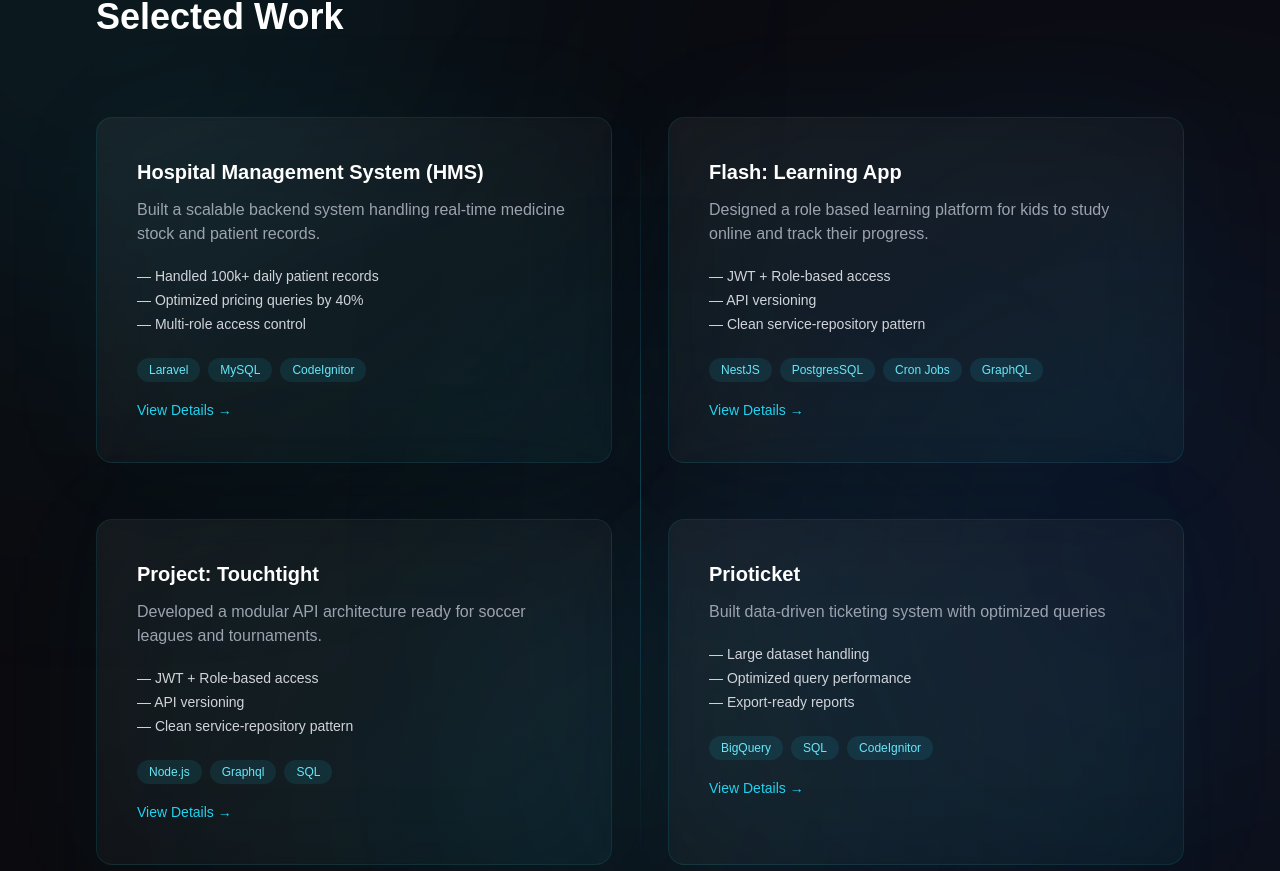
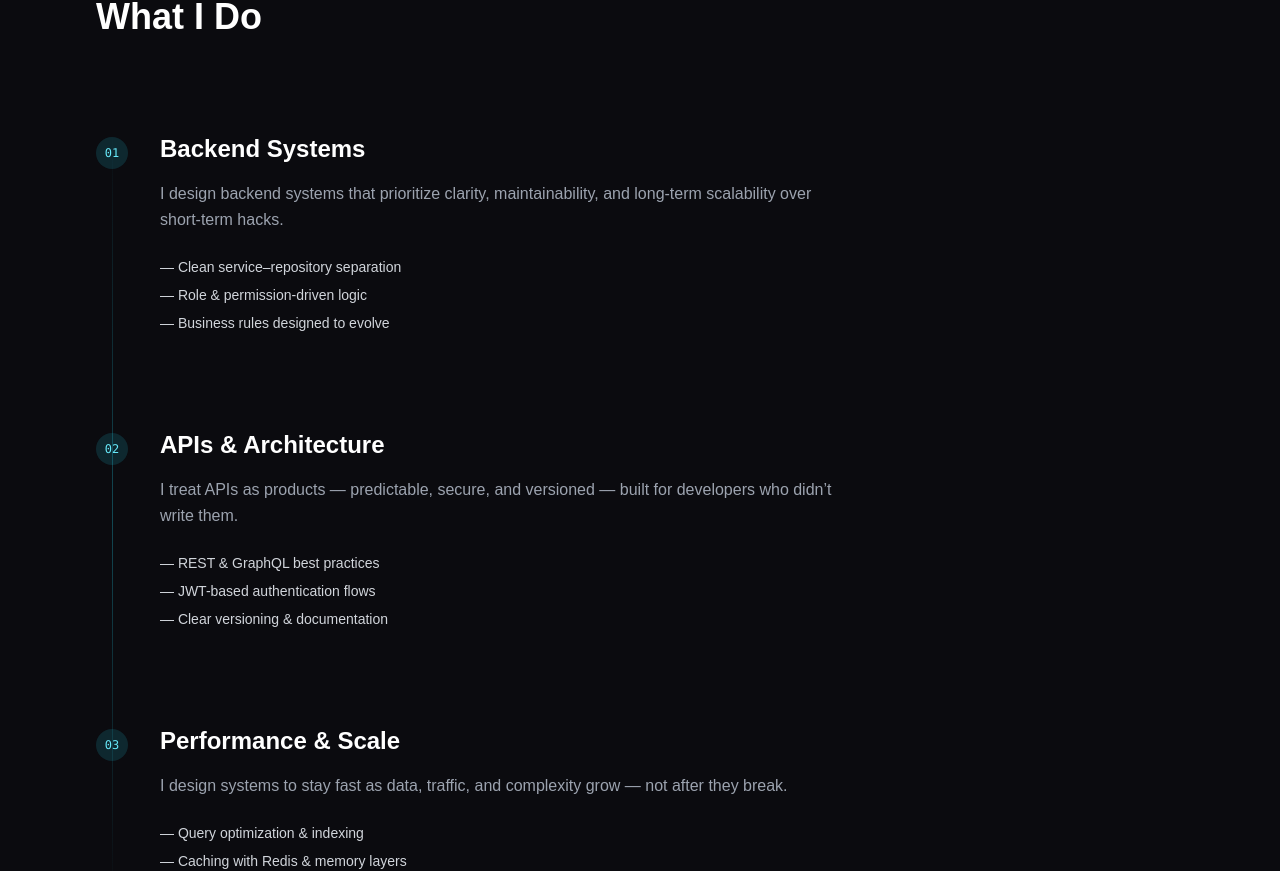
Before and after one commit to abhishekarora17/react-portfolio, a React (Vite) app: page / in a window 1280 px wide. Shown: the part 931-1802 px from the top of the page. Built offline with nearby package versions, Linux system fonts and the light colour scheme.

Commit message:
what i do ection added

```diff
--- a/src/App.tsx
+++ b/src/App.tsx
@@ -1,11 +1,13 @@
 import Layout from "./components/Layout";
 import Hero from "./sections/Hero";
 import Projects from "./sections/Projects";
+import WhatIDo from "./sections/WhatIDo";
 
 export default function App() {
   return (
     <Layout>
       <Hero />
+      <WhatIDo />
       <Projects />
     </Layout>
   );
--- /dev/null
+++ b/src/sections/WhatIDo.tsx
@@ -0,0 +1,121 @@
+import { motion } from "framer-motion";
+
+const capabilities = [
+  {
+    id: "01",
+    title: "Backend Systems",
+    description:
+      "I design backend systems that prioritize clarity, maintainability, and long-term scalability over short-term hacks.",
+    points: [
+      "Clean service–repository separation",
+      "Role & permission-driven logic",
+      "Business rules designed to evolve",
+    ],
+  },
+  {
+    id: "02",
+    title: "APIs & Architecture",
+    description:
+      "I treat APIs as products — predictable, secure, and versioned — built for developers who didn’t write them.",
+    points: [
+      "REST & GraphQL best practices",
+      "JWT-based authentication flows",
+      "Clear versioning & documentation",
+    ],
+  },
+  {
+    id: "03",
+    title: "Performance & Scale",
+    description:
+      "I design systems to stay fast as data, traffic, and complexity grow — not after they break.",
+    points: [
+      "Query optimization & indexing",
+      "Caching with Redis & memory layers",
+      "Queues, background jobs, cron workflows",
+    ],
+  },
+];
+
+export default function WhatIDo() {
+  return (
+    <section
+      id="about"
+      className="relative min-h-screen w-full py-32 overflow-hidden"
+    >
+      {/* ================= SUBTLE SECTION AMBIENT ================= */}
+      <div className="absolute inset-0 pointer-events-none">
+        <div className="absolute left-1/3 top-1/2 w-[600px] h-[600px] -translate-y-1/2 bg-cyan-500/8 rounded-full blur-[260px]" />
+      </div>
+
+      {/* ================= CONTENT ================= */}
+      <div className="relative z-10 min-h-screen flex flex-col justify-center px-12 md:px-24">
+        {/* Header */}
+        <motion.h2
+          initial={{ opacity: 0, y: 20 }}
+          whileInView={{ opacity: 1, y: 0 }}
+          viewport={{ once: true }}
+          transition={{ duration: 0.6 }}
+          className="text-3xl md:text-4xl font-bold mb-24"
+        >
+          What I Do
+        </motion.h2>
+
+        {/* ================= CAPABILITY LIST ================= */}
+        <div className="relative">
+          {/* Vertical guide line */}
+          <div
+            className="
+              absolute left-4 top-0 h-full w-px
+              bg-gradient-to-b
+              from-transparent
+              via-cyan-400/30
+              to-transparent
+            "
+          />
+
+          <div className="space-y-24">
+            {capabilities.map((item, index) => (
+              <motion.div
+                key={item.id}
+                initial={{ opacity: 0, x: -30 }}
+                whileInView={{ opacity: 1, x: 0 }}
+                viewport={{ once: true }}
+                transition={{ duration: 0.5, delay: index * 0.1 }}
+                className="relative pl-16"
+              >
+                {/* Index marker */}
+                <div
+                  className="
+                    absolute left-0 top-1
+                    w-8 h-8
+                    rounded-full
+                    bg-cyan-400/15
+                    text-cyan-300
+                    flex items-center justify-center
+                    text-xs font-mono
+                  "
+                >
+                  {item.id}
+                </div>
+
+                <h3 className="text-2xl font-semibold mb-4">
+                  {item.title}
+                </h3>
+
+                <p className="text-gray-400 max-w-2xl mb-6 leading-relaxed">
+                  {item.description}
+                </p>
+
+                <ul className="space-y-2 text-sm text-gray-300">
+                  {item.points.map((point) => (
+                    <li key={point}>— {point}</li>
+                  ))}
+                </ul>
+              </motion.div>
+            ))}
+          </div>
+        </div>
+      </div>
+    </section>
+  );
+}
```
